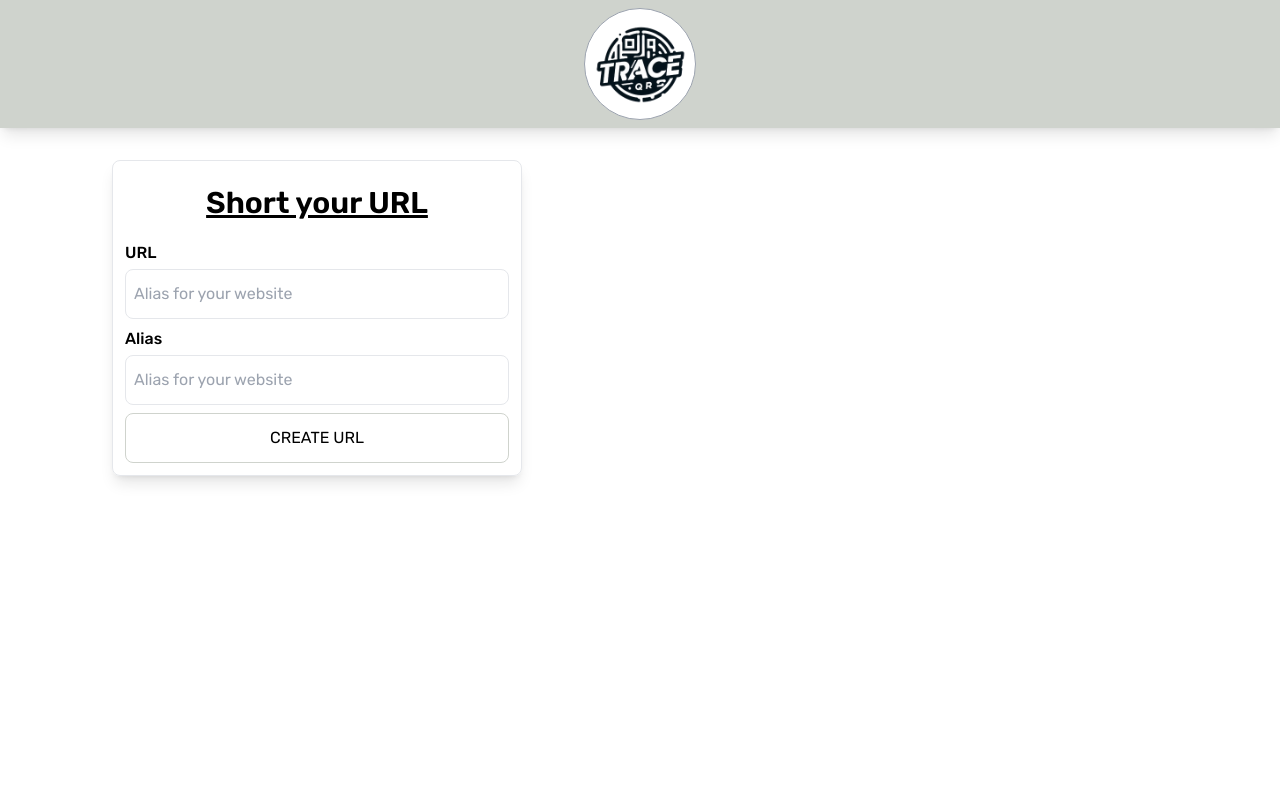
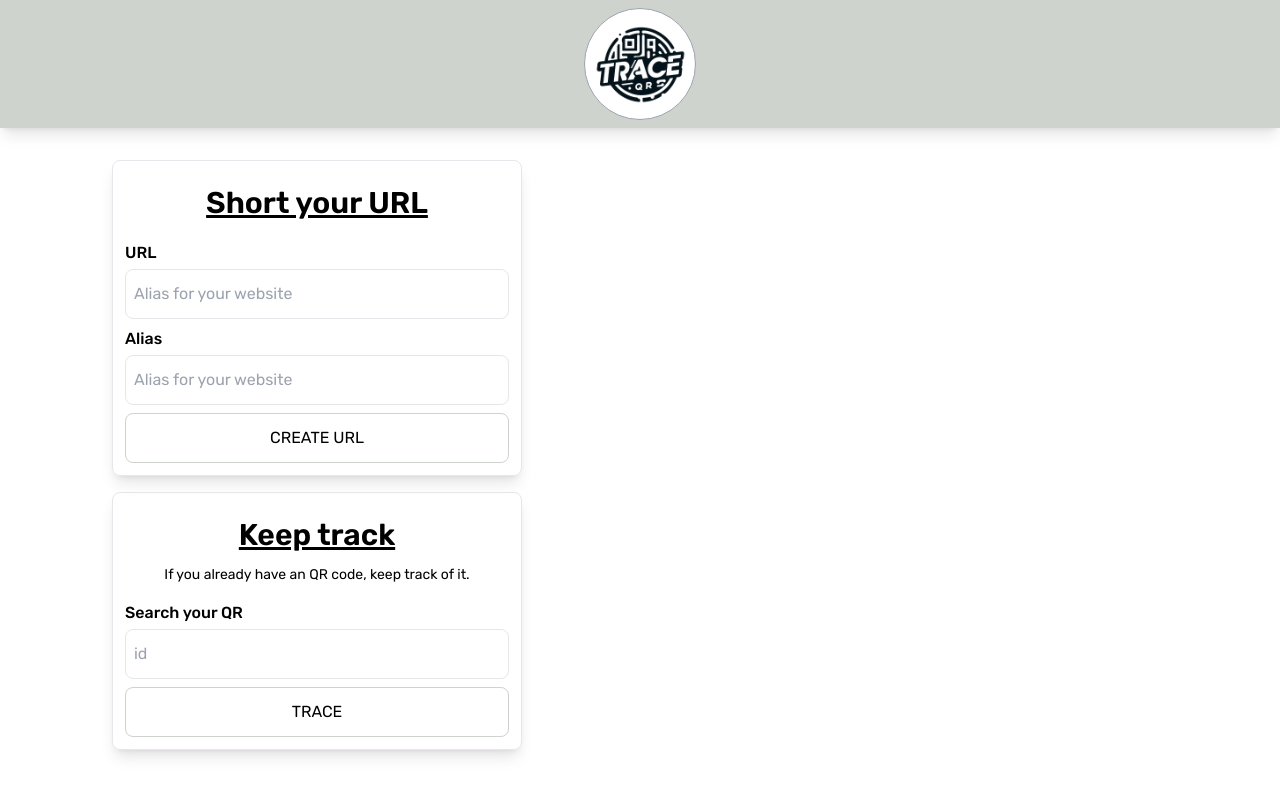
Before and after one commit to Libo033/QR-Gen, a Next.js app: page / in a window 1280 px wide. Shown: the top 796 px of the page. Built offline with nearby package versions, Linux system fonts and the light colour scheme.

Commit message:
styles cambios en componente QrSearcher

```diff
--- a/src/app/page.tsx
+++ b/src/app/page.tsx
@@ -5,7 +5,10 @@ import QrSearcher from "@/components/others/QrSearcher";
 export default function Home() {
   return (
     <main className="max-w-screen-2xl mx-auto pt-8 px-4 sm:px-10 md:px-20 lg:px-28">
-      <LinkShortener />
+      <section className="flex flex-col gap-4">
+        <LinkShortener />
+        <QrSearcher />
+      </section>
     </main>
   );
 }
--- a/src/components/others/QrSearcher.tsx
+++ b/src/components/others/QrSearcher.tsx
@@ -2,22 +2,30 @@ import React from "react";
 
 const QrSearcher = () => {
   return (
-    <div className="w-full md:w-fit">
-      <div className="flex flex-col gap-1 w-full">
+    <div className="w-full pt-6 p-3 border rounded-lg shadow-lg md:w-fit">
+      <div className="text-3xl underline font-semibold text-center">
+        <p>Keep track</p>
+      </div>
+      <div className="pt-3">
+        <p className="text-sm text-center text-pretty">
+          If you already have an QR code, keep track of it.
+        </p>
+      </div>
+      <div className="flex flex-col gap-1 w-full pt-4">
         <label className="font-medium" htmlFor="qr-searcher">
           Search your QR
         </label>
-        <div className="flex gap-2">
         <input
           className="border px-2 py-3 rounded-lg outline-[var(--background)] w-full md:w-96"
           id="qr-searcher"
           placeholder="id"
           type="text"
         />
-          <button className="border border-[var(--background)] px-4 rounded-lg duration-150 hover:shadow-lg">
-            SEARCH
+      </div>
+      <div className="flex flex-col gap-1 w-full pt-2">
+        <button className="border border-[var(--background)] px-4 py-3 rounded-lg duration-150 hover:shadow-md">
+          TRACE
         </button>
-        </div>
       </div>
     </div>
   );
```
Lines whose indentation alone changed are shown as unchanged.
